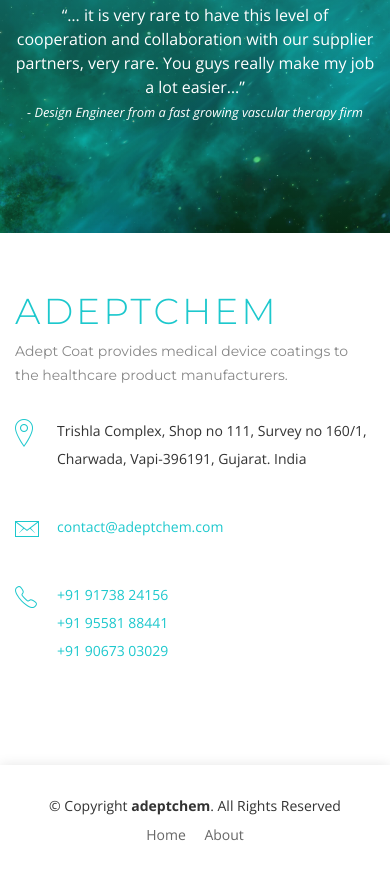
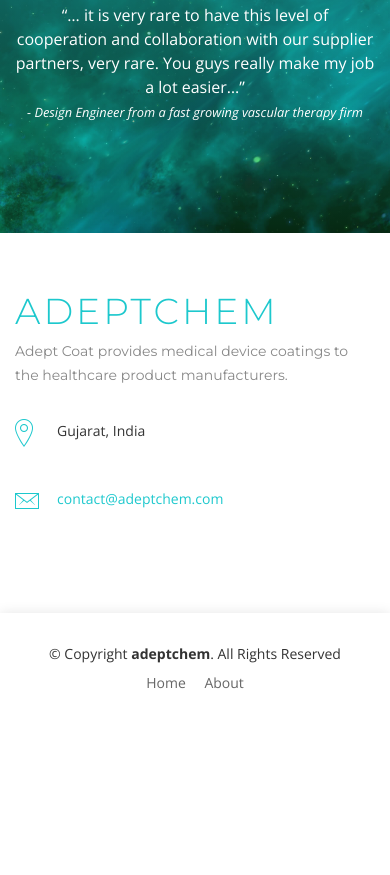
Before and after one commit to adeptchem/adeptchem.github.io, a plain HTML site: page index.html in a window 390 px wide. Shown: the part 5549-6424 px from the top of the page. After the commit the page ends 6272 px from the top, so only its background shows below. Drawn offline with nearby package versions, Linux system fonts and the light colour scheme; files whose address does not match are found by name.

Commit message:
Update index.html

```diff
--- a/index.html
+++ b/index.html
@@ -394,7 +394,7 @@
       <div class="container">
         <div class="row wow  fadeInRight">
 
-          <div class="col-lg-3 col-md-3">
+          <div class="col-lg-4 col-md-4">
             <div class="contact-about">
               <h3>AdeptChem</h3>
               <p>Adept Coat provides medical device coatings to the healthcare product manufacturers.</p>
@@ -412,15 +412,13 @@
             <div class="info">
               <div>
                 <i class="ion-ios-location-outline"></i>
-                <p>Trishla Complex, Shop no 111, Survey no 160/1, Charwada, Vapi-396191, Gujarat. India</p>
+                <p>Gujarat, India</p>
               </div>
 
             </div>
 
-
           </div>
-
-            <div class="col-lg-3 col-md-3">
+            <div class="col-lg-4 col-md-4">
               <div class="info">
               <div>
                 <i class="ion-ios-email-outline"></i>
@@ -429,19 +427,19 @@
 
               </div>
             </div>
-
+<!--
             <div class="col-lg-2 col-md-2">
               <div class="info">
                 <div>
                   <i class="ion-ios-telephone-outline"></i>
-                  <p><a href="tel:+919173824156">+91 91738 24156</a><br/>
-                  <a href="tel:+919558188441">+91 95581 88441</a><br/>
-                  <a href="tel:+919067303029">+91 90673 03029</a></p>
+                  <p><a href="tel:+919173824156">+91 91738 xxxxx</a><br/>
+                  <a href="tel:+919558188441">+91 95581 xxxxx</a><br/>
+                  <a href="tel:+919067303029">+91 90673 xxxxx</a></p>
                 </div>
               </div>
             </div>
 
-
+-->
 
         </div>
 
```
